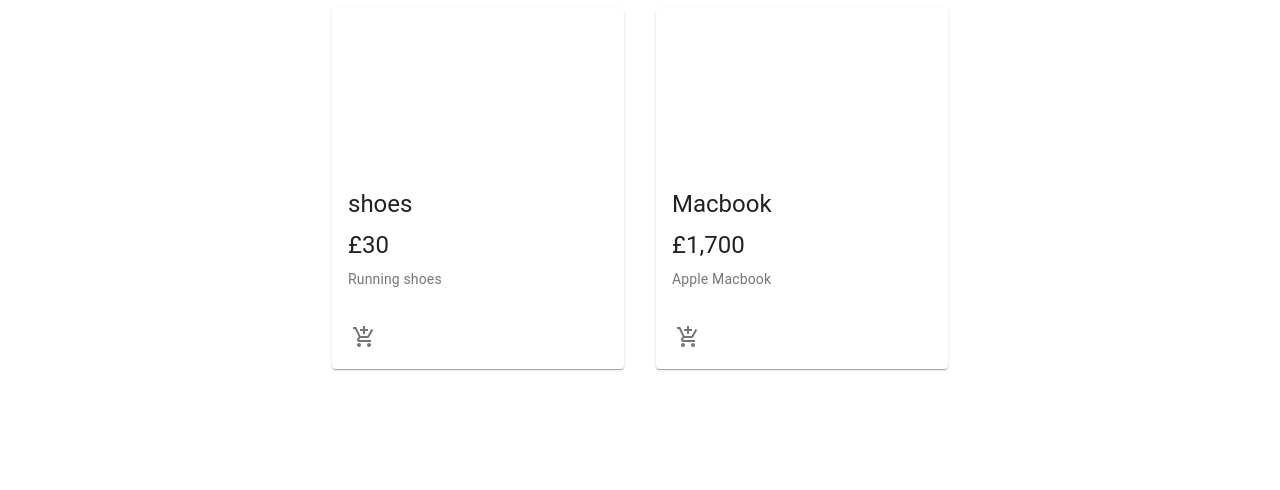
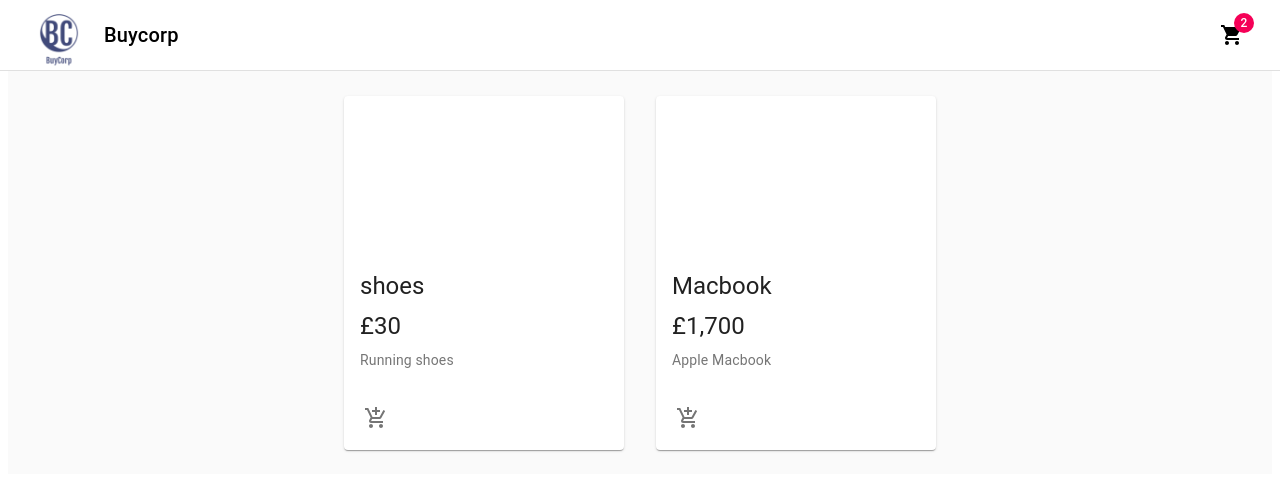
Before and after one commit to Raz3n/BuyCorp, a React (Create React App) app: page / in a window 1280 px wide. Shown: the top 490 px of the page. Built offline with nearby package versions, Linux system fonts and the light colour scheme.

Commit message:
adds navbar and styles

```diff
--- a/src/App.js
+++ b/src/App.js
@@ -1,9 +1,11 @@
 import React from "react";
-import Products from "./components/Products/Products";
+
+import { Products, Navbar } from "./components";
 
 const App = () => {
   return (
     <div>
+      <Navbar />
       <Products />
     </div>
   );
--- /dev/null
+++ b/src/components/Navbar/Navbar.jsx
@@ -0,0 +1,42 @@
+import React from "react";
+import {
+  AppBar,
+  Toolbar,
+  IconButton,
+  Badge,
+  MenuItem,
+  Menu,
+  Typography,
+} from "@material-ui/core";
+import { ShoppingCart } from "@material-ui/icons";
+import logo from "../../assets/logo.png"
+import useStyles from "./styles";
+
+const Navbar = () => {
+  const classes = useStyles();
+  return (
+    <AppBar position="fixed" className={classes.appBar} color="inherit">
+      <Toolbar>
+        <Typography variant="h6" className={classes.title} color="inherit">
+          <img
+            src={logo}
+            alt="Buycorp"
+            height="70px"
+            className={classes.image}
+          />
+          Buycorp
+        </Typography>
+        <div className={classes.grow} />
+        <div className={classes.button}>
+          <IconButton aria-label="Show cart items" color="inherit">
+            <Badge badgeContent={2} color="secondary">
+              <ShoppingCart />
+            </Badge>
+          </IconButton>
+        </div>
+      </Toolbar>
+    </AppBar>
+  );
+};
+
+export default Navbar;
--- /dev/null
+++ b/src/components/Navbar/styles.js
@@ -0,0 +1,68 @@
+import { makeStyles, fade } from '@material-ui/core/styles';
+
+const drawerWidth = 0;
+
+export default makeStyles((theme) => ({
+  appBar: {
+    boxShadow: 'none',
+    borderBottom: '1px solid rgba(0, 0, 0, 0.12)',
+    [theme.breakpoints.up('sm')]: {
+      width: `calc(100% - ${drawerWidth}px)`,
+      marginLeft: drawerWidth,
+    },
+  },
+  title: {
+    flexGrow: 1,
+    alignItems: 'center',
+    display: 'flex',
+    textDecoration: 'none',
+  },
+  image: {
+    marginRight: '10px',
+  },
+  menuButton: {
+    marginRight: theme.spacing(2),
+    [theme.breakpoints.up('sm')]: {
+      display: 'none',
+    },
+  },
+  grow: {
+    flexGrow: 1,
+  },
+  search: {
+    position: 'relative',
+    borderRadius: theme.shape.borderRadius,
+    backgroundColor: fade(theme.palette.common.white, 0.15),
+    '&:hover': {
+      backgroundColor: fade(theme.palette.common.white, 0.25),
+    },
+    marginRight: theme.spacing(2),
+    marginLeft: 0,
+    width: '100%',
+    [theme.breakpoints.up('sm')]: {
+      width: 'auto',
+    },
+  },
+  searchIcon: {
+    padding: theme.spacing(0, 2),
+    height: '100%',
+    position: 'absolute',
+    pointerEvents: 'none',
+    display: 'flex',
+    alignItems: 'center',
+    justifyContent: 'center',
+  },
+  inputRoot: {
+    color: 'inherit',
+  },
+  inputInput: {
+    padding: theme.spacing(1, 1, 1, 0),
+    // vertical padding + font size from searchIcon
+    paddingLeft: `calc(1em + ${theme.spacing(4)}px)`,
+    transition: theme.transitions.create('width'),
+    width: '100%',
+    [theme.breakpoints.up('md')]: {
+      width: '20ch',
+    },
+  },
+}));
--- a/src/components/Products/Products.jsx
+++ b/src/components/Products/Products.jsx
@@ -1,6 +1,8 @@
 import React from "react";
 import { Grid } from "@material-ui/core";
 import Product from "./Product/Product";
+import useStyles from "./styles";
+
 
 const inventory = [
   { id: 1, name: "shoes", description: "Running shoes", price: "£30", image: "" },
@@ -8,8 +10,10 @@
 ];
 
 const Products = () => {
+  const classes = useStyles();
   return (
-    <main>
+    <main className={classes.content}>
+      <div className={classes.toolbar} />
       <Grid container justify="center" spacing={4}>
         {inventory.map((inventoryItem) => (
           <Grid item key={inventoryItem.id} xs={12} sm={6} md={4} lg={3}>
--- /dev/null
+++ b/src/components/Products/styles.js
@@ -0,0 +1,13 @@
+import { makeStyles } from '@material-ui/core/styles';
+
+export default makeStyles((theme) => ({
+  toolbar: theme.mixins.toolbar,
+  content: {
+    flexGrow: 1,
+    backgroundColor: theme.palette.background.default,
+    padding: theme.spacing(3),
+  },
+  root: {
+    flexGrow: 1,
+  },
+}));
--- /dev/null
+++ b/src/components/index.js
@@ -0,0 +1,2 @@
+export { default as Navbar } from "./Navbar/Navbar";
+export { default as Products } from "./Products/Products";
```
Also changed, not shown: src/assets/logo.png (added).
